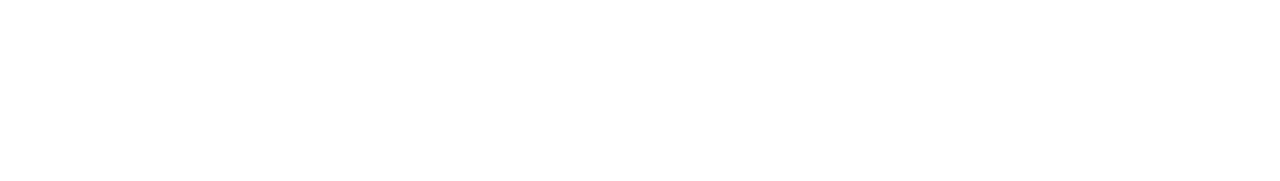
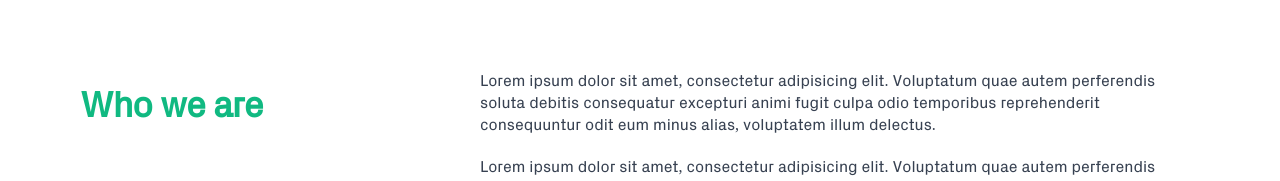
Before and after one commit to cal-dev-lab/globeco-nextjs, a Next.js app: page / in a window 1280 px wide. Shown: the part 900-1081 px from the top of the page. Before the commit the page ends 890 px from the top, so only its background shows below. Built offline with nearby package versions, Linux system fonts and the light colour scheme.

Commit message:
Added an about us section and rendered it on index.js

```diff
--- /dev/null
+++ b/components/AboutUs.js
@@ -0,0 +1,145 @@
+const AboutUs = () => {
+  return (
+    <div className="min-h-screen p-20 text-gray-700">
+      <div className="max-w-6xl mx-auto space-y-32">
+        <section className="md:flex md:space-x-10 items-start">
+          <div className="md:w-2/6 sticky top-32 bg-white py-4">
+            <h2 className="font-bold text-4xl text-green-500 tracking-tight">
+              Who we are
+            </h2>
+          </div>
+          <div className="w-4/6 leading-snug space-y-5">
+            <p>
+              Lorem ipsum dolor sit amet, consectetur adipisicing elit.
+              Voluptatum quae autem perferendis soluta debitis consequatur
+              excepturi animi fugit culpa odio temporibus reprehenderit
+              consequuntur odit eum minus alias, voluptatem illum delectus.
+            </p>
+            <p>
+              Lorem ipsum dolor sit amet, consectetur adipisicing elit.
+              Voluptatum quae autem perferendis soluta debitis consequatur
+              excepturi animi fugit culpa odio temporibus reprehenderit
+              consequuntur odit eum minus alias, voluptatem illum delectus.
+            </p>
+            <p>
+              Lorem ipsum dolor sit amet, consectetur adipisicing elit.
+              Voluptatum quae autem perferendis soluta debitis consequatur
+              excepturi animi fugit culpa odio temporibus reprehenderit
+              consequuntur odit eum minus alias, voluptatem illum delectus.
+            </p>
+          </div>
+        </section>
+        <section className="md:flex md:space-x-10 items-start">
+          <div className="md:w-2/6 sticky top-32 py-4 bg-white">
+            <h2 className="font-bold text-4xl text-green-500 tracking-tight">
+              What we do
+            </h2>
+          </div>
+          <div className="w-4/6 leading-snug space-y-5">
+            <p>
+              Lorem ipsum dolor sit amet, consectetur adipisicing elit.
+              Voluptatum quae autem perferendis soluta debitis consequatur
+              excepturi animi fugit culpa odio temporibus reprehenderit
+              consequuntur odit eum minus alias, voluptatem illum delectus.
+            </p>
+            <p>
+              Lorem ipsum dolor sit amet, consectetur adipisicing elit.
+              Voluptatum quae autem perferendis soluta debitis consequatur
+              excepturi animi fugit culpa odio temporibus reprehenderit
+              consequuntur odit eum minus alias, voluptatem illum delectus.
+            </p>
+            <p>
+              Lorem ipsum dolor sit amet, consectetur adipisicing elit.
+              Voluptatum quae autem perferendis soluta debitis consequatur
+              excepturi animi fugit culpa odio temporibus reprehenderit
+              consequuntur odit eum minus alias, voluptatem illum delectus.
+            </p>
+          </div>
+        </section>
+        <section className="md:flex md:space-x-10 items-start">
+          <div className="md:w-2/6 sticky top-32 py-4 bg-white">
+            <h2 className="font-bold text-4xl text-green-500 tracking-tight">
+              Where we are
+            </h2>
+          </div>
+          <div className="w-4/6 leading-snug space-y-5">
+            <p>
+              Lorem ipsum dolor sit amet, consectetur adipisicing elit.
+              Voluptatum quae autem perferendis soluta debitis consequatur
+              excepturi animi fugit culpa odio temporibus reprehenderit
+              consequuntur odit eum minus alias, voluptatem illum delectus.
+            </p>
+            <p>
+              Lorem ipsum dolor sit amet, consectetur adipisicing elit.
+              Voluptatum quae autem perferendis soluta debitis consequatur
+              excepturi animi fugit culpa odio temporibus reprehenderit
+              consequuntur odit eum minus alias, voluptatem illum delectus.
+            </p>
+            <p>
+              Lorem ipsum dolor sit amet, consectetur adipisicing elit.
+              Voluptatum quae autem perferendis soluta debitis consequatur
+              excepturi animi fugit culpa odio temporibus reprehenderit
+              consequuntur odit eum minus alias, voluptatem illum delectus.
+            </p>
+          </div>
+        </section>
+        <section className="md:flex md:space-x-10 items-start">
+          <div className="md:w-2/6 sticky top-32 py-4 bg-white">
+            <h2 className="font-bold text-4xl text-green-500 tracking-tight">
+              Why we do it
+            </h2>
+          </div>
+          <div className="w-4/6 leading-snug space-y-5">
+            <p>
+              Lorem ipsum dolor sit amet, consectetur adipisicing elit.
+              Voluptatum quae autem perferendis soluta debitis consequatur
+              excepturi animi fugit culpa odio temporibus reprehenderit
+              consequuntur odit eum minus alias, voluptatem illum delectus.
+            </p>
+            <p>
+              Lorem ipsum dolor sit amet, consectetur adipisicing elit.
+              Voluptatum quae autem perferendis soluta debitis consequatur
+              excepturi animi fugit culpa odio temporibus reprehenderit
+              consequuntur odit eum minus alias, voluptatem illum delectus.
+            </p>
+            <p>
+              Lorem ipsum dolor sit amet, consectetur adipisicing elit.
+              Voluptatum quae autem perferendis soluta debitis consequatur
+              excepturi animi fugit culpa odio temporibus reprehenderit
+              consequuntur odit eum minus alias, voluptatem illum delectus.
+            </p>
+          </div>
+        </section>
+        <section className="md:flex md:space-x-10 items-start">
+          <div className="md:w-2/6 sticky top-32 py-4 bg-white">
+            <h2 className="font-bold text-4xl text-green-500">
+              When did we start
+            </h2>
+          </div>
+          <div className="w-4/6 leading-snug space-y-5">
+            <p>
+              Lorem ipsum dolor sit amet, consectetur adipisicing elit.
+              Voluptatum quae autem perferendis soluta debitis consequatur
+              excepturi animi fugit culpa odio temporibus reprehenderit
+              consequuntur odit eum minus alias, voluptatem illum delectus.
+            </p>
+            <p>
+              Lorem ipsum dolor sit amet, consectetur adipisicing elit.
+              Voluptatum quae autem perferendis soluta debitis consequatur
+              excepturi animi fugit culpa odio temporibus reprehenderit
+              consequuntur odit eum minus alias, voluptatem illum delectus.
+            </p>
+            <p>
+              Lorem ipsum dolor sit amet, consectetur adipisicing elit.
+              Voluptatum quae autem perferendis soluta debitis consequatur
+              excepturi animi fugit culpa odio temporibus reprehenderit
+              consequuntur odit eum minus alias, voluptatem illum delectus.
+            </p>
+          </div>
+        </section>
+      </div>
+    </div>
+  );
+};
+
+export default AboutUs;
--- a/pages/index.js
+++ b/pages/index.js
@@ -1,6 +1,7 @@
 import Head from "next/head";
 import Navbar from "../components/Navbar";
 import Hero from "../components/Hero";
+import AboutUs from "../components/AboutUs";
 
 export default function Home() {
   return (
@@ -22,6 +23,7 @@
       </Head>
       <Hero />
       <Navbar />
+      <AboutUs />
     </div>
   );
 }
```
